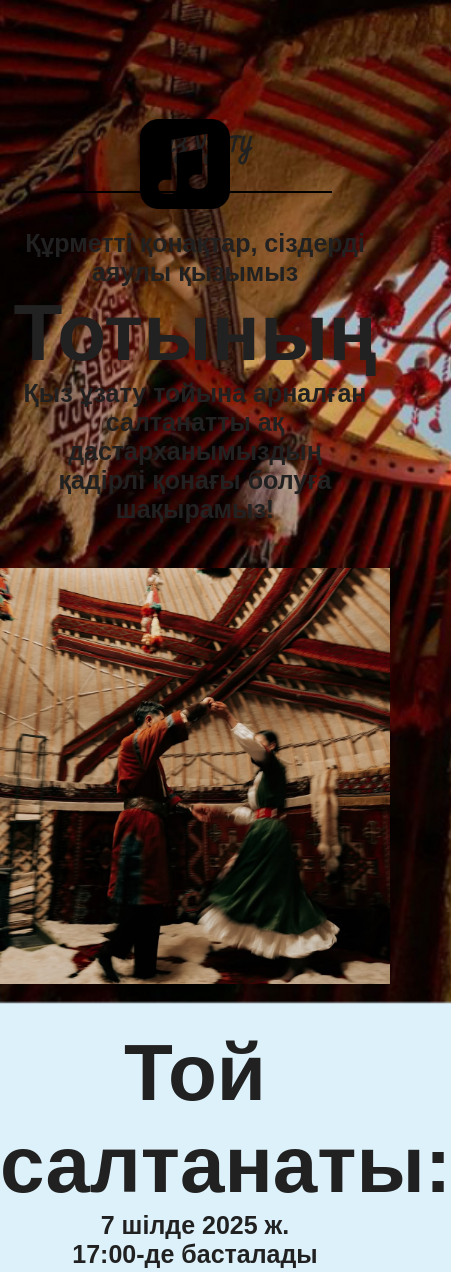
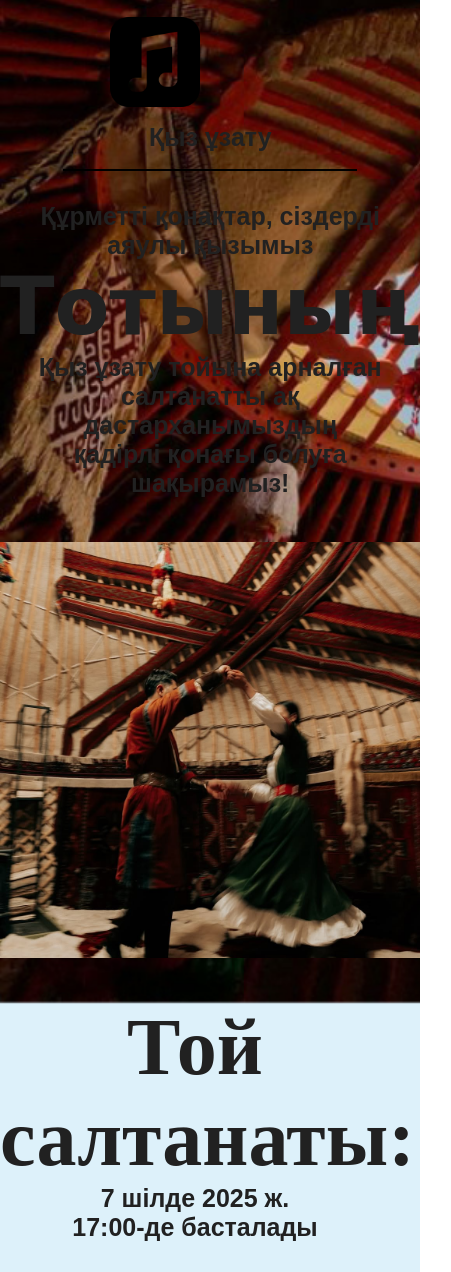
Before and after one commit to kopsoyleydi/kyz-uzatu, a plain HTML site: page index.html in a window 390 px wide. Shown: the part 427-1699 px from the top of the page, 451 px wide, since content can reach past the window. Drawn offline with nearby package versions, Linux system fonts and the light colour scheme; a web font is replaced by a local one.

Commit message:
Update main.css

```diff
--- a/main.css
+++ b/main.css
@@ -54,7 +54,7 @@ hr {
     border: none;
     height: 2px;
     background-color: black;
-    margin: 15px auto; /* Центрирование по горизонтали */
+    margin: 10px auto; /* Центрирование по горизонтали */
     width: 70%;
 }
 .container-one {
@@ -74,13 +74,13 @@ hr {
     height: auto;
 }
 .container-one .main-title h1 {
-    font-family: "Bad Script", "Arial", cursive;
-    font-size: clamp(30px, 6vw, 70px);
+    font-family: 'KZGoodVibes', Arial, sans-serif;
+    font-size: clamp(25px, 5vw, 60px);
     text-align: center;
     color: rgb(33, 33, 33);
 }
 .container-one .second-title h2 {
-    font-family: "KZGoodVibes", "Arial", cursive;
+    font-family: 'KZGoodVibes', Arial, sans-serif;
     font-size: clamp(25px, 5vw, 60px);
     text-align: center;
     color: rgb(33, 33, 33);
@@ -88,7 +88,7 @@ hr {
 .container-one .second-title h2 span{
     font-size: 80px;
     margin-top: 1vh;
-    font-family: 'KZGoodVibes', Arial, sans-serif;
+    font-family: 'KZGoodVibes', cursive;
 }
 .med-img .bg-image{
   width: 100%;
@@ -125,7 +125,7 @@ hr {
     color: rgb(33, 33, 33);
 } */
 .container-two .main-title h2 {
-    font-family: "KZGoodVibes", "Arial", cursive;
+    font-family: 'KZGoodVibes', Arial, sans-serif;
     font-size: clamp(25px, 5vw, 60px);
     text-align: center;
     color: rgb(33, 33, 33);
@@ -133,10 +133,10 @@ hr {
 .container-two .main-title h2 span{
     font-size: 80px;
     margin-top: 1vh;
-    font-family: 'KZGoodVibes', Arial, sans-serif;
+    font-family: 'KZGoodVibes';
 }
 .container-two .second-title h2 {
-    font-family: "KZGoodVibes", "Arial", cursive;
+    font-family: 'KZGoodVibes', Arial, sans-serif;
     font-size: clamp(25px, 5vw, 60px);
     text-align: center;
     color: rgb(33, 33, 33);
@@ -147,7 +147,7 @@ hr {
     font-family: 'KZGoodVibes', Arial, sans-serif;
 }
 .container-two .third-title h2 {
-    font-family: "KZGoodVibes", "Arial", cursive;
+    font-family:  'KZGoodVibes', Arial, sans-serif;
     font-size: clamp(25px, 5vw, 60px);
     text-align: center;
     color: rgb(33, 33, 33);
@@ -158,7 +158,7 @@ hr {
     font-family: 'KZGoodVibes', Arial, sans-serif;
 }
 .container-two .four-title h2 {
-    font-family: "KZGoodVibes", "Arial", cursive;
+    font-family:  'KZGoodVibes', Arial, sans-serif;
     font-size: clamp(30px, 6vw, 70px);
     text-align: center;
     color: rgb(33, 33, 33);
@@ -198,8 +198,8 @@ hr {
 }
 .music-control {
     position: fixed;
-    right: 10em;
-    bottom: 13em;
+    right: 190px;
+    bottom: 310px;
     width: 90px;
     height: 90px;
     cursor: pointer;
```
